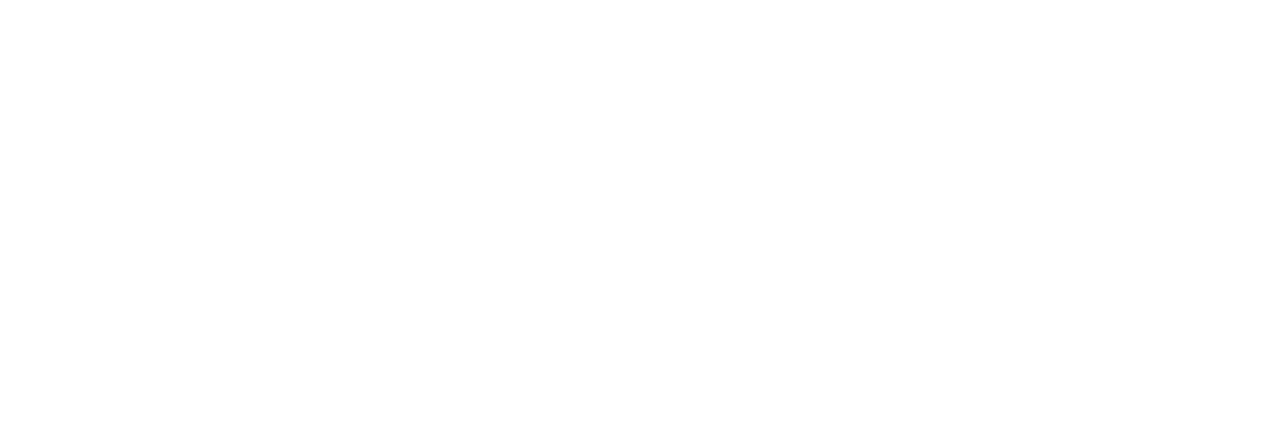
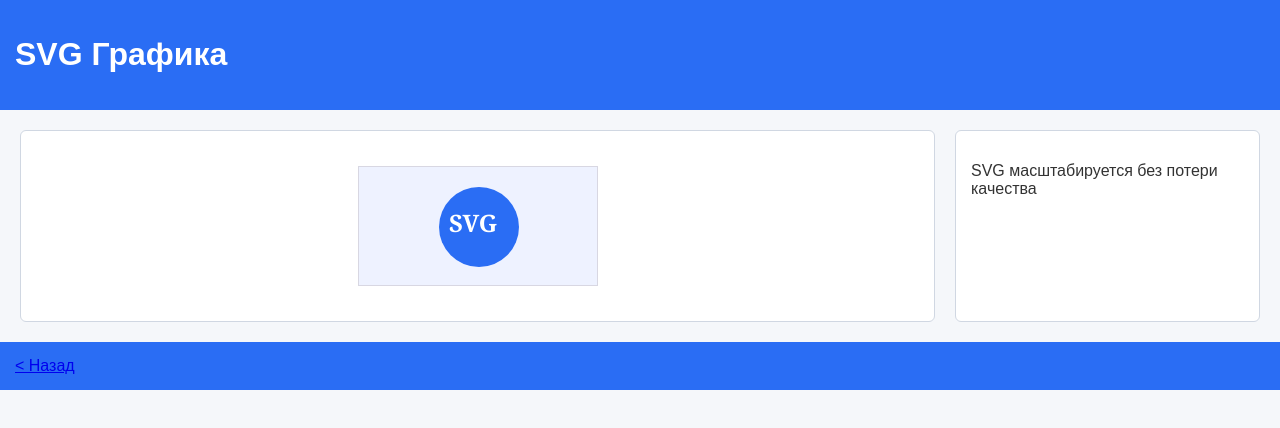
Before and after one commit to vvkkdehg/Lab6-HtmlCSS_Khanov, a plain HTML site: page my-site/vector.html in a window 1280 px wide. Drawn offline with Linux system fonts and the light colour scheme.

Commit message:
Change vector.html and CSS

```diff
--- a/my-site/style.css
+++ b/my-site/style.css
@@ -112,3 +112,20 @@
   border: 1px solid #2a6df4;
   background: white;
 }
+
+svg {
+  display: block;
+  margin: 20px auto;
+  border: 1px solid #d8d7e2;
+}
+
+svg:hover {
+  box-shadow: 0 4px 12px rgba(0, 0, 0, 0.1);
+  transition: box-shadow 0.3s ease;
+}
+
+svg text {
+  font-family: Georgia, serif;
+  font-size: 24px;
+  font-weight: bold;
+}
--- a/my-site/vector.html
+++ b/my-site/vector.html
@@ -0,0 +1,34 @@
+<!DOCTYPE html>
+<html lang="en">
+<head>
+    <meta charset="UTF-8">
+    <meta name="viewport" content="width=device-width, initial-scale=1.0">
+    <title>SVG</title>
+    <link rel="stylesheet" href="style.css" />
+</head>
+<body>
+    <header>
+  <h1>SVG Графика</h1>
+</header>
+
+<main>
+  <section>
+    <svg width="240" height="120" class="logo" title="SVG из Figma" tabindex="0">
+      <rect width="240" height="120" fill="#eef2ff" />
+      <circle cx="120" cy="60" r="40" fill="#2a6df4" />
+      <text x="90" y="65" fill="white">SVG</text>
+    </svg>
+        <p hidden>Скрытый текст</p>
+    </section>
+
+    <aside>
+        <p>SVG масштабируется без потери качества</p>
+    </aside>
+    </main>
+
+    <footer id="footer">
+        <a href="index.html">&lt; Назад</a>
+    </footer>
+
+</body>
+</html>
```
